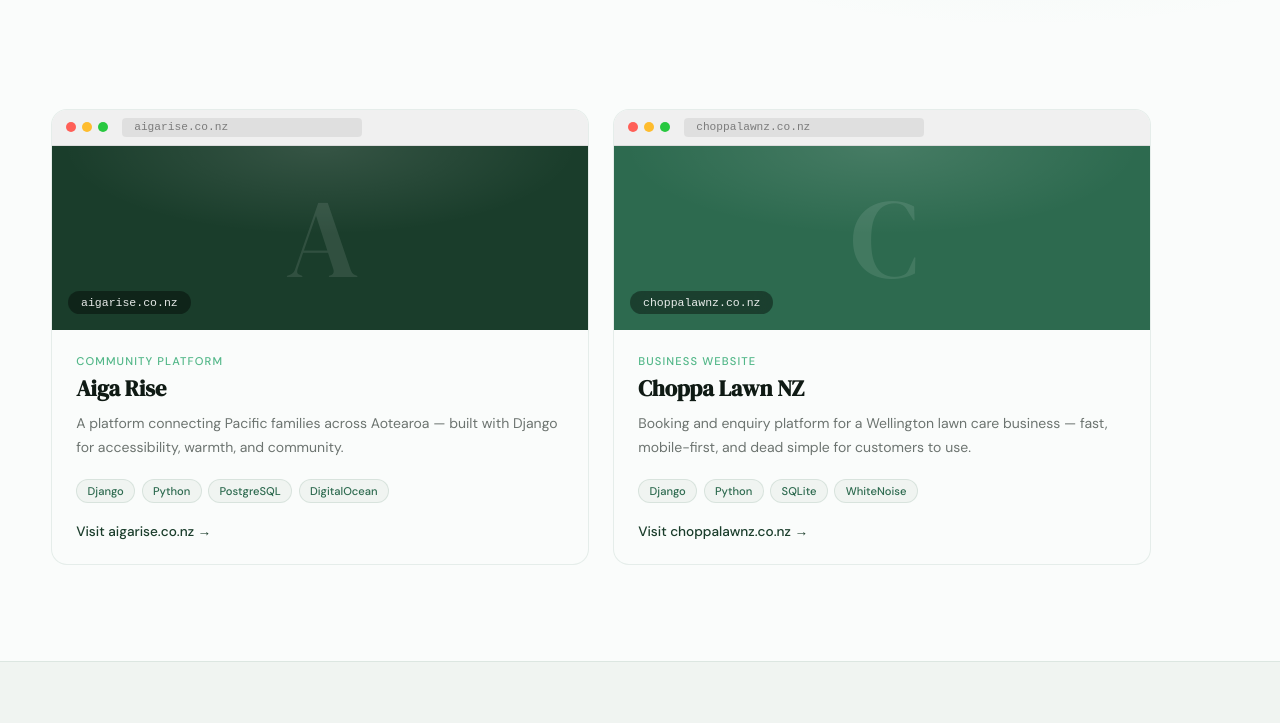
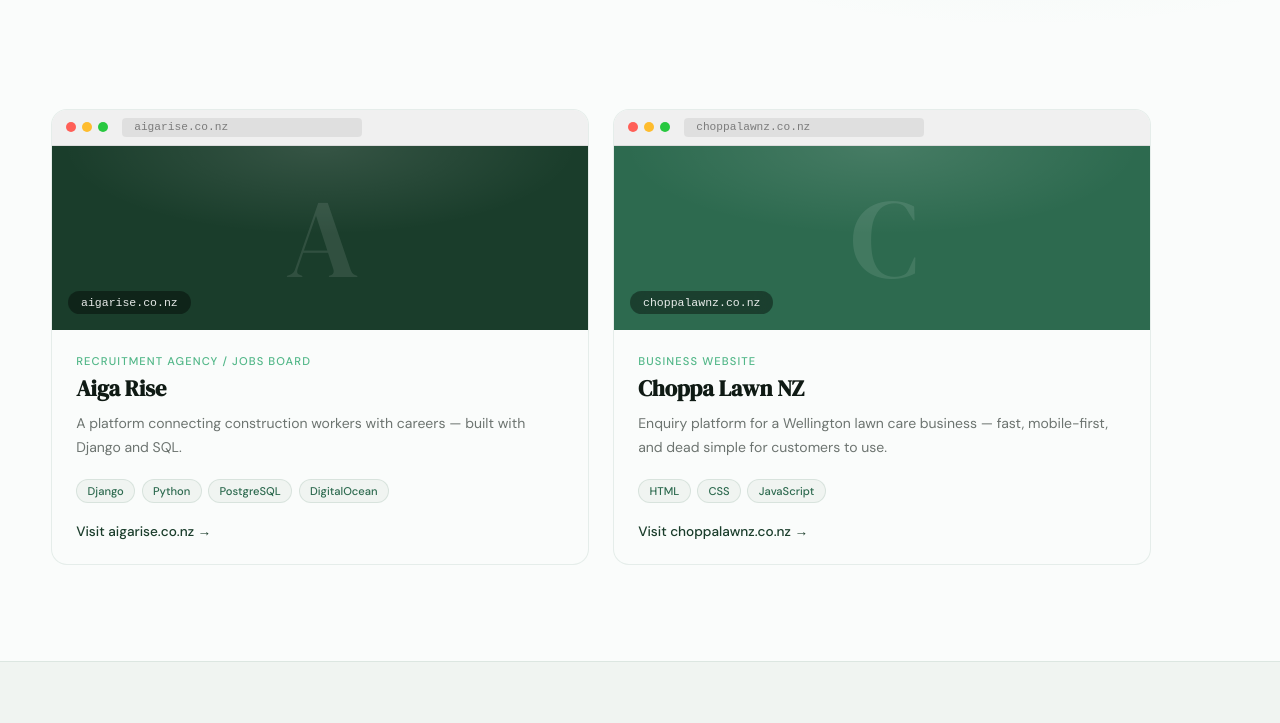
Before and after one commit to camja989/poneke-digital, a plain HTML site: page portfolio.html in a window 1280 px wide. Shown: the part 355-1078 px from the top of the page. Drawn offline with Linux system fonts and the light colour scheme.

Commit message:
Update portfolio: Aiga Rise and Choppa Lawn NZ descriptions and tags

```diff
--- a/portfolio.html
+++ b/portfolio.html
@@ -167,9 +167,9 @@
           </div>
         </div>
         <div class="project-body">
-          <div class="project-category">Community Platform</div>
+          <div class="project-category">Recruitment Agency / Jobs Board</div>
           <h2 class="project-name">Aiga Rise</h2>
-          <p class="project-desc">A platform connecting Pacific families across Aotearoa — built with Django for accessibility, warmth, and community.</p>
+          <p class="project-desc">A platform connecting construction workers with careers — built with Django and SQL.</p>
           <div class="project-tags">
             <span class="project-tag">Django</span>
             <span class="project-tag">Python</span>
@@ -197,12 +197,11 @@
         <div class="project-body">
           <div class="project-category">Business Website</div>
           <h2 class="project-name">Choppa Lawn NZ</h2>
-          <p class="project-desc">Booking and enquiry platform for a Wellington lawn care business — fast, mobile-first, and dead simple for customers to use.</p>
+          <p class="project-desc">Enquiry platform for a Wellington lawn care business — fast, mobile-first, and dead simple for customers to use.</p>
           <div class="project-tags">
-            <span class="project-tag">Django</span>
-            <span class="project-tag">Python</span>
-            <span class="project-tag">SQLite</span>
-            <span class="project-tag">WhiteNoise</span>
+            <span class="project-tag">HTML</span>
+            <span class="project-tag">CSS</span>
+            <span class="project-tag">JavaScript</span>
           </div>
           <a href="https://choppalawnz.co.nz" class="project-link" target="_blank" rel="noopener noreferrer">Visit choppalawnz.co.nz →</a>
         </div>
```
